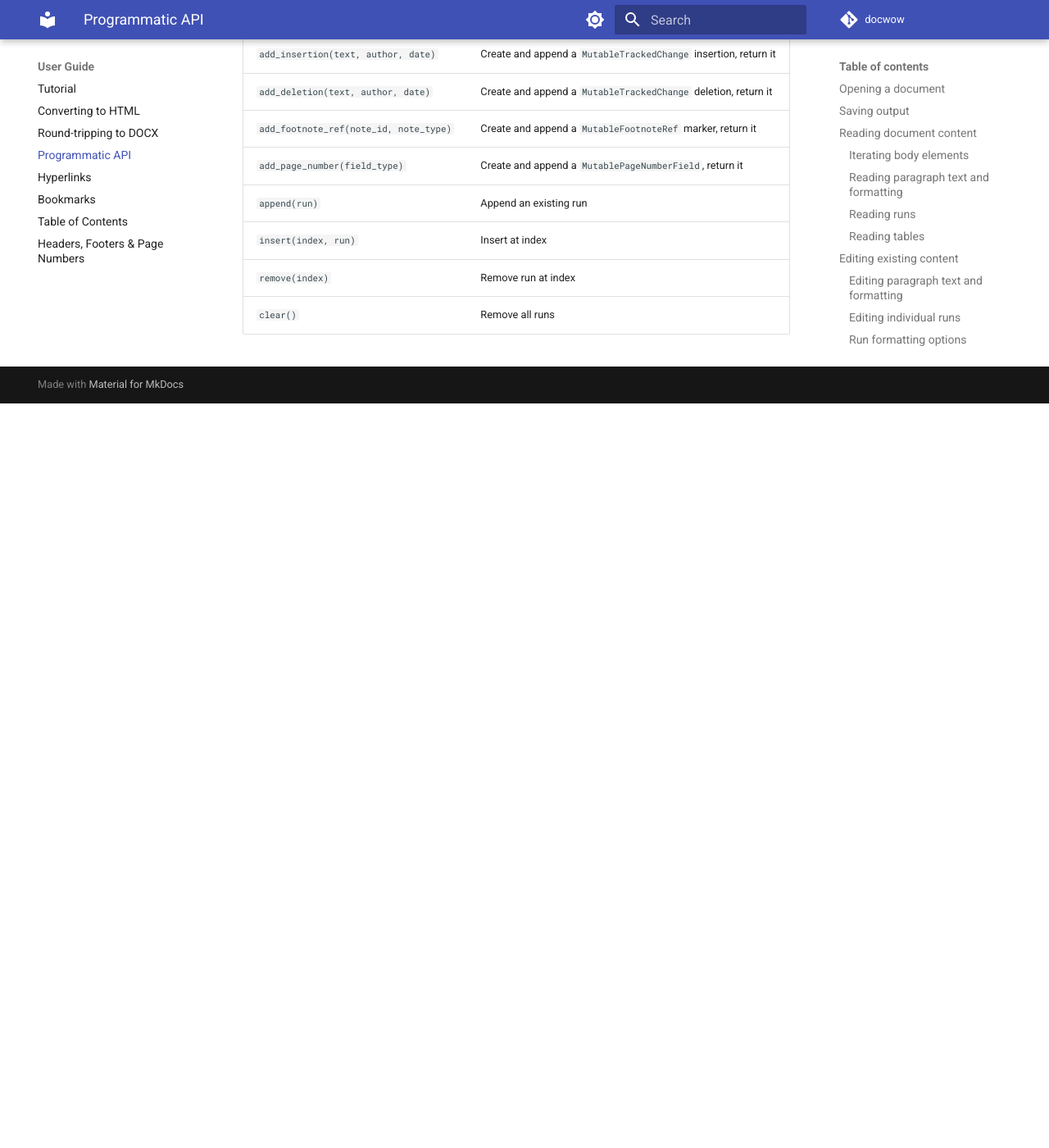
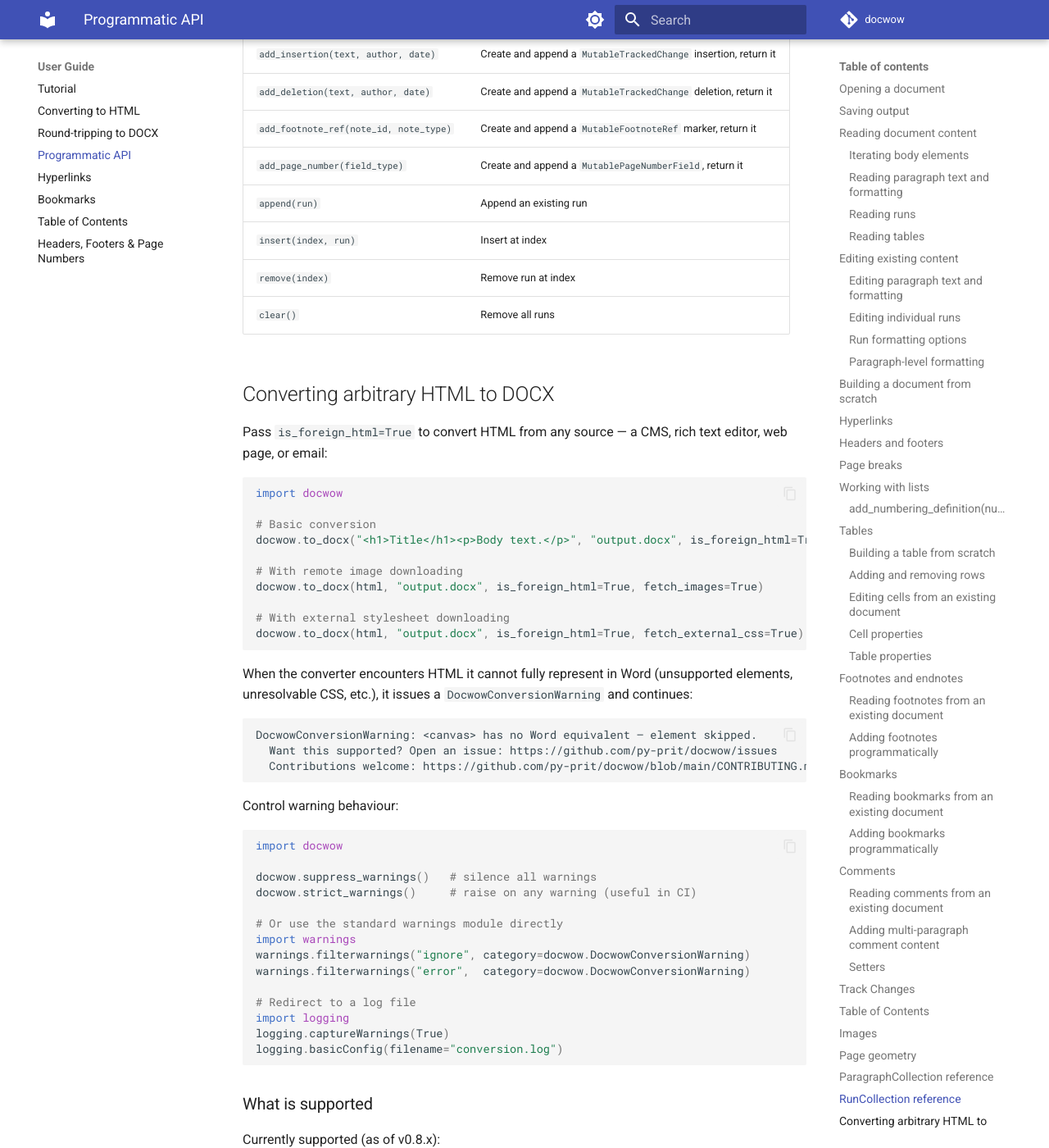
Before and after one commit to py-prit/docwow, an MkDocs documentation site: the page built from docs/user-guide/open-api.md, in a window 1280 px wide and 1400 px high, scrolled down 12684 px. Shown: the whole window at 82% size. Built offline with MkDocs 1.6.1 and Material for MkDocs 9.7.7, drawn with Linux system fonts in a browser that asks for light colours; comment, search, counter and statistics services are not loaded; before the commit the page ends 13176 px from its top, so only the background shows below that; some of the changed text lies outside the part shown.

Commit message:
docs: retroactive Phase 2 docs for PRs #28-#30
Adds is_foreign_html=True to README quick start, warning control
examples, generic HTML conversion section in open-api.md with supported
element table, and updates 'not a general converter' design note now
that arbitrary HTML conversion is supported.

Co-Authored-By: Claude Sonnet 4.6 <noreply@anthropic.com>

````diff
--- a/docs/user-guide/open-api.md
+++ b/docs/user-guide/open-api.md
@@ -588,3 +588,68 @@ doc.set_margins(top_pt=72.0, bottom_pt=72.0, left_pt=72.0, right_pt=72.0)
 | `insert(index, run)` | Insert at index |
 | `remove(index)` | Remove run at index |
 | `clear()` | Remove all runs |
+
+## Converting arbitrary HTML to DOCX
+
+Pass `is_foreign_html=True` to convert HTML from any source — a CMS, rich text editor, web page, or email:
+
+```python
+import docwow
+
+# Basic conversion
+docwow.to_docx("<h1>Title</h1><p>Body text.</p>", "output.docx", is_foreign_html=True)
+
+# With remote image downloading
+docwow.to_docx(html, "output.docx", is_foreign_html=True, fetch_images=True)
+
+# With external stylesheet downloading
+docwow.to_docx(html, "output.docx", is_foreign_html=True, fetch_external_css=True)
+```
+
+When the converter encounters HTML it cannot fully represent in Word (unsupported elements, unresolvable CSS, etc.), it issues a `DocwowConversionWarning` and continues:
+
+```
+DocwowConversionWarning: <canvas> has no Word equivalent — element skipped.
+  Want this supported? Open an issue: https://github.com/py-prit/docwow/issues
+  Contributions welcome: https://github.com/py-prit/docwow/blob/main/CONTRIBUTING.md
+```
+
+Control warning behaviour:
+
+```python
+import docwow
+
+docwow.suppress_warnings()   # silence all warnings
+docwow.strict_warnings()     # raise on any warning (useful in CI)
+
+# Or use the standard warnings module directly
+import warnings
+warnings.filterwarnings("ignore", category=docwow.DocwowConversionWarning)
+warnings.filterwarnings("error",  category=docwow.DocwowConversionWarning)
+
+# Redirect to a log file
+import logging
+logging.captureWarnings(True)
+logging.basicConfig(filename="conversion.log")
+```
+
+### What is supported
+
+Currently supported (as of v0.8.x):
+
+| HTML | Word output |
+|---|---|
+| `<h1>`–`<h6>` | Heading 1–6 styles (bold, sized 20pt→11pt) |
+| `<p>` | Normal paragraph |
+| `<div>` | Paragraph (text-only) or transparent container (has block children) |
+| `<blockquote>` | Paragraph indented 36pt per nesting level |
+| `<pre>` | Paragraph in Courier New, whitespace preserved |
+| `<section>`, `<article>`, `<main>` | Transparent containers |
+| `<hr>` | Empty paragraph separator |
+| `<style>` block | CSS rules resolved (element, class, ID, descendant selectors) |
+| Inline `style=""` | CSS properties applied to paragraph |
+| `text-align` | Paragraph alignment |
+| `margin-left` / `padding-left` | Left indent |
+| `background-color` | Paragraph shading |
+
+Inline element formatting (`<b>`, `<i>`, `<span>`, etc.), lists, tables, and images are added in subsequent releases.
````
Also changed, not shown: README.md (+13 -1 lines), docs/index.md (+1 -1 lines).
